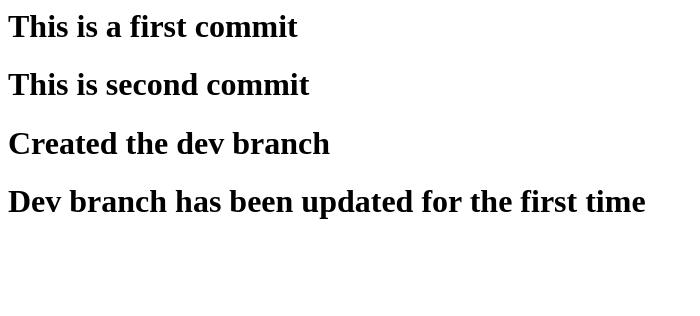
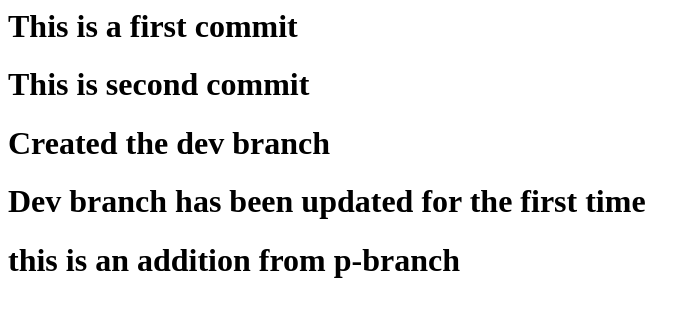
Before and after one commit to Krishn-aa/test-repo, a plain HTML site: page index.html in a window 1280 px wide. Shown: the whole page, without its empty margins (0-700 px from the left). Drawn offline with Linux system fonts and the light colour scheme.

Commit message:
added a new commit in p-branch after dev pull

```diff
--- a/index.html
+++ b/index.html
@@ -2,3 +2,4 @@
 <h1>This is second commit</h1>
 <h1>Created the dev branch</h1>
 <h1>Dev branch has been updated for the first time</h1>
+<h1>this is an addition from p-branch</h1>
```
